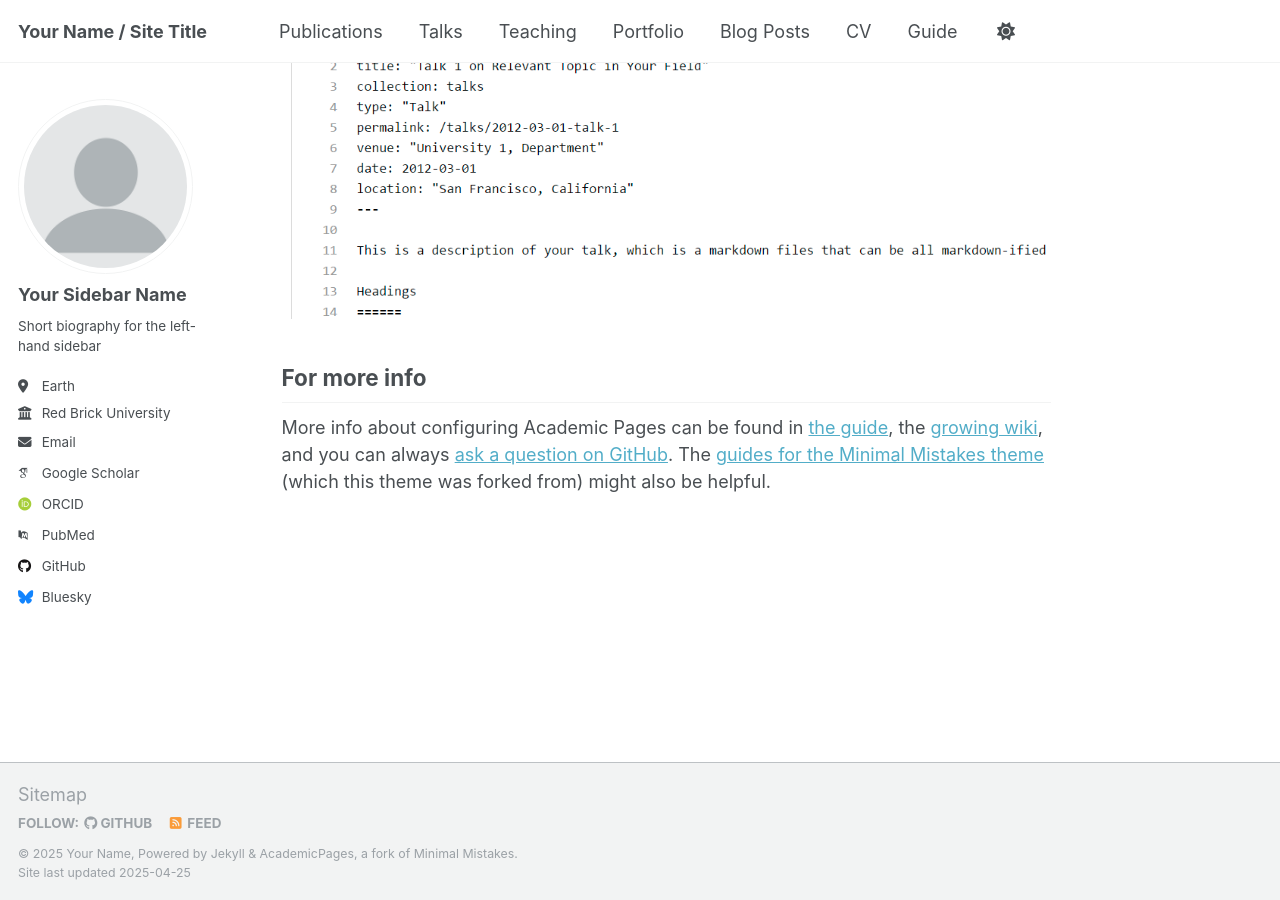
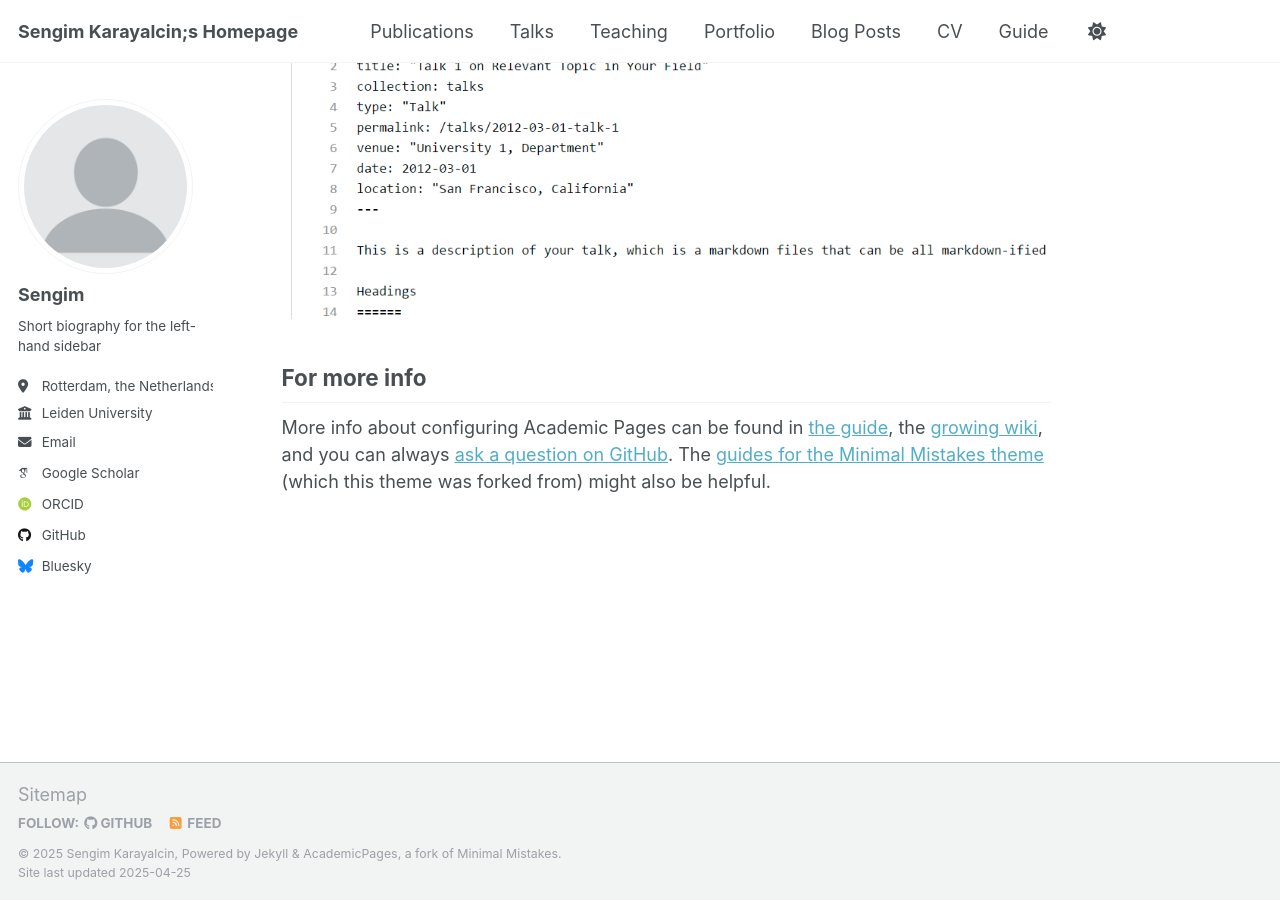
Before and after one commit to Sengim/sengim.github.io, a Jekyll site: the page built from _pages/about.md, in a window 1280 px wide and 900 px high, scrolled down 2636 px. Built offline with Jekyll 4.4.1, drawn with Linux system fonts in a browser that asks for light colours; some web fonts are replaced.

Commit message:
Add stuffs

```diff
--- a/_config.yml
+++ b/_config.yml
@@ -9,13 +9,13 @@
 # Basic Site Settings
 locale                   : "en-US"
 site_theme               : "default"
-title                    : "Your Name / Site Title"
+title                    : "Sengim Karayalcin;s Homepage"
 title_separator          : "-"
-name                     : &name "Your Name"
+name                     : &name "Sengim Karayalcin"
 description              : &description "personal description"
-url                      : https://academicpages.github.io # the base hostname & protocol for your site e.g. "https://[your GitHub username].github.io"
+url                      : https://sengim.github.io # the base hostname & protocol for your site e.g. "https://[your GitHub username].github.io"
 baseurl                  : "" # the subpath of your site, e.g. "/blog"
-repository               : "academicpages/academicpages.github.io"
+repository               : "Sengim/sengim.github.io"
 
 # Site Author - The following control what appear as part of the author content on the side bar.
 #               If a field is blank the icon and link will not appear, otherwise it will be shown.
@@ -23,21 +23,21 @@ repository               : "academicpages/academicpages.github.io"
 author:
   # Biographic information
   avatar           : "profile.png"
-  name             : "Your Sidebar Name"
+  name             : "Sengim"
   pronouns         : # example: "she/her"
   bio              : "Short biography for the left-hand sidebar"
-  location         : "Earth"
-  employer         : "Red Brick University"
+  location         : "Rotterdam, the Netherlands"
+  employer         : "Leiden University"
   uri              : # URL
   email            : "none@example.org"
 
   # Academic websites
   arxiv            : # URL - Update with the correct link to your profile
-  googlescholar    : "https://scholar.google.com/citations?user=PS_CX0AAAAAJ"
+  googlescholar    : "https://scholar.google.nl/citations?user=Z7nwUyMAAAAJ"
   impactstory      : # URL
-  orcid            : "http://orcid.org/yourorcidurl"
+  orcid            : "https://orcid.org/0009-0000-1598-8400"
   semantic         : # URL
-  pubmed           : "https://www.ncbi.nlm.nih.gov/pubmed/?term=john+snow"
+  pubmed           : # URL
   researchgate     : # URL
   scopus           : # URL
 
@@ -45,7 +45,7 @@ author:
   bitbucket        : # Username - Update with your username on the site
   codepen          : # Username
   dribbble         : # Username
-  github           : "academicpages"
+  github           : "Sengim"
   kaggle           : # Username
   stackoverflow    : # User number or user number and name (i.e., use "1" or "1/jeff-atwood")
 
@@ -77,12 +77,11 @@ author:
 
 # Publication Category - The following the list of publication categories and their headings
 publication_category:
-  books:
-    title: 'Books'
+  conferences:
+    title: 'Conference Papers'
   manuscripts:
     title: 'Journal Articles'
-  conferences:
-    title: 'Conference Papers'
+
 
 # Site Settings
 teaser                   :  # filename of teaser fallback teaser image placed in /images/, .e.g. "500x300.png"
```
